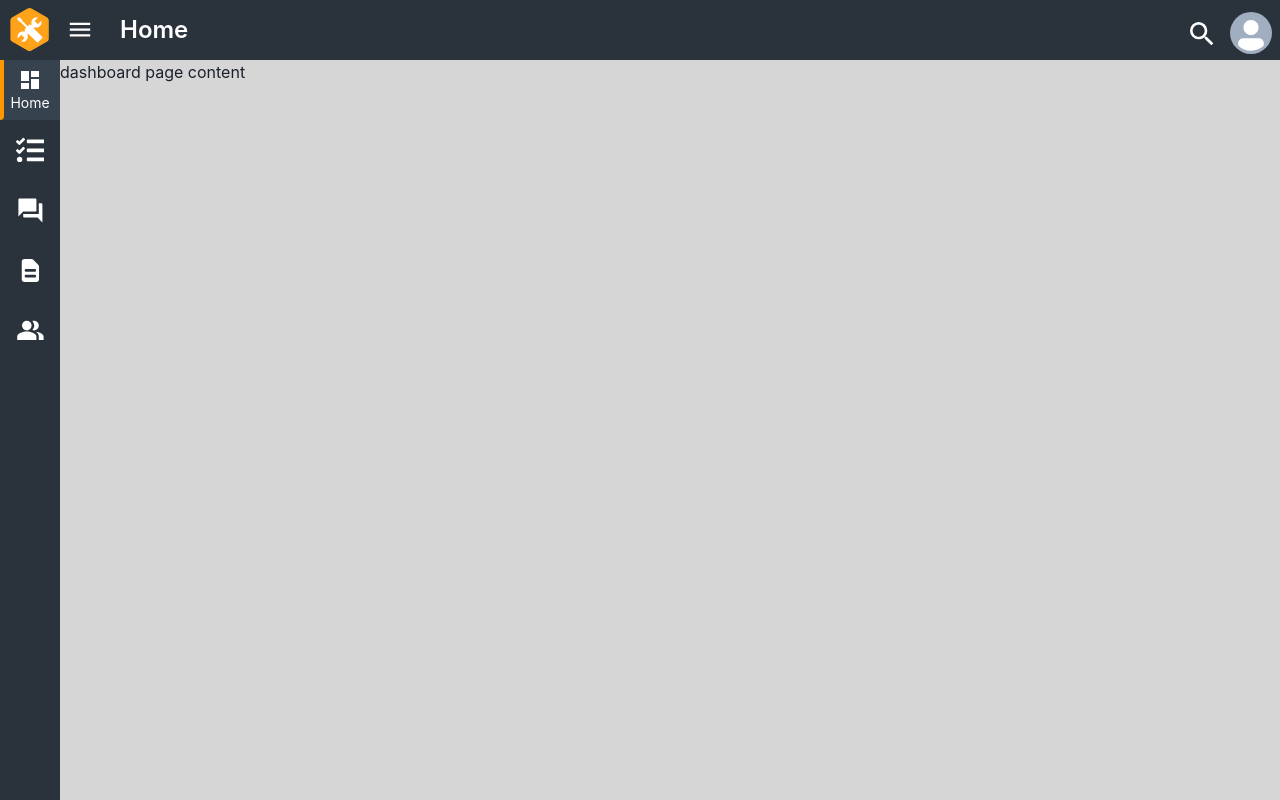
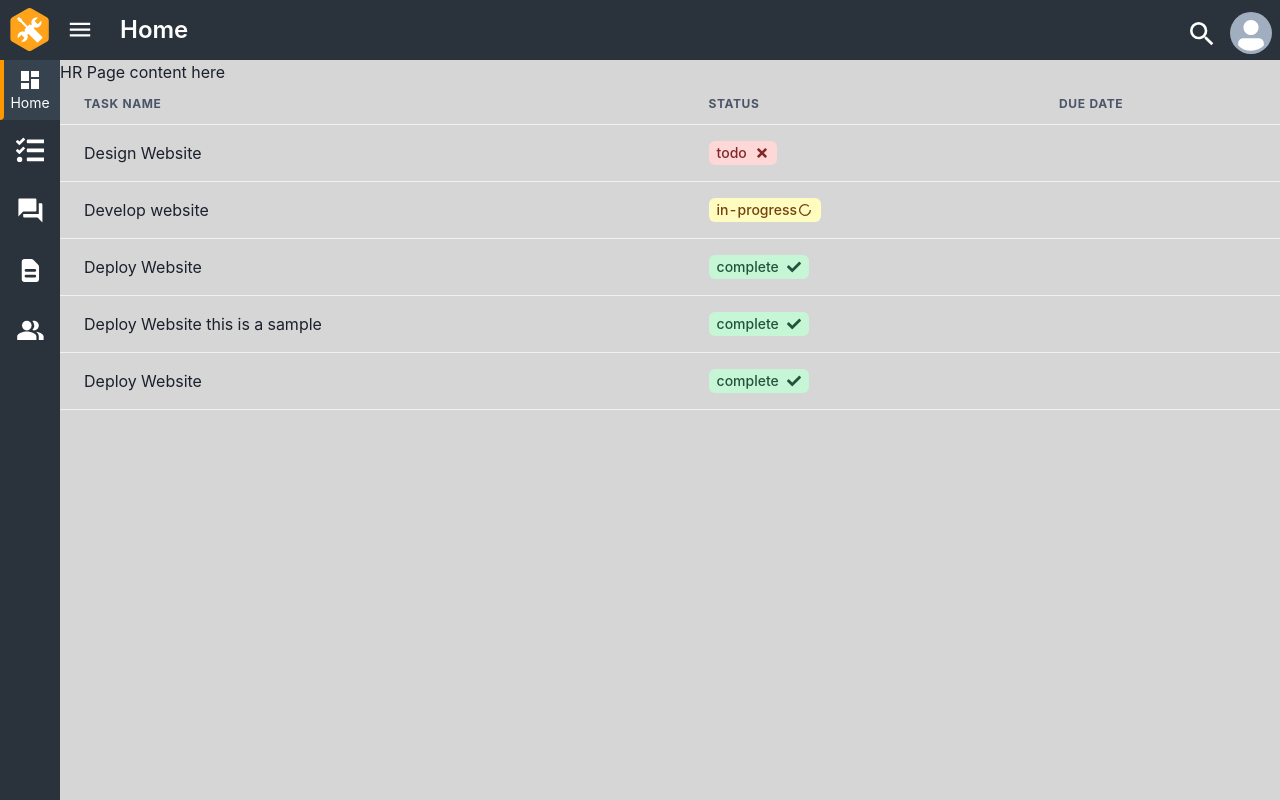
Before and after one commit to DawidWraga/team-project, a Next.js app: page /dashboard in a window 1280 px wide. Built offline with nearby package versions, Linux system fonts and the light colour scheme; sample sign-in values are in the browser's storage.

Commit message:
create users page

```diff
--- a/pages/users.jsx
+++ b/components/UserDashboard.jsx
@@ -14,7 +14,7 @@
 import { RiLoader4Line } from 'react-icons/ri';
 import tasks from 'db/tasks.json';
 
-export default function UsersPage(props) {
+export function UserDashboard(props) {
 	const {} = props;
 
 	return (
--- a/components/charts/LineChart.jsx
+++ b/components/charts/LineChart.jsx
@@ -26,12 +26,12 @@
 export function LineChart(props) {
 	const { data } = props;
 
-	const colors = {
-		// primary: '#38A169',
-		// secondary: '#EDF2F7',
+	const defaultColors = {
 		primary: 'hsl(32, 100%, 53%)',
 		secondary: 'hsl(36, 100%, 65%)',
 	};
+
+	const colors = props.colors ?? defaultColors;
 
 	return (
 		<ResponsiveContainer width="100%">
--- a/pages/dashboard.jsx
+++ b/pages/dashboard.jsx
@@ -1,24 +1,11 @@
-// import MainLayout from 'components/layout/MainLayout';
+import { UserDashboard } from 'components/UserDashboard';
 
 export default function DashboardPage(props) {
 	const {} = props;
 
-	return <div> dashboard page content</div>;
+	return (
+		<div>
+			<UserDashboard />
+		</div>
+	);
 }
-
-// DashboardPage.getLayout = function getLayout(page) {
-// 	function HeaderContent() {
-// 		return <></>;
-// 	}
-// 	function SideNavContent() {
-// 		return <></>;
-// 	}
-
-// 	return (
-// 		<MainLayout
-// 			page={page}
-// 			SideNavContent={SideNavContent}
-// 			HeaderContent={HeaderContent}
-// 		/>
-// 	);
-// };
--- /dev/null
+++ b/pages/users/[userId].jsx
@@ -0,0 +1,7 @@
+import { UserDashboard } from 'components/UserDashboard';
+
+export default function IndividualUserPage(props) {
+	const {} = props;
+
+	return <UserDashboard />;
+}
--- /dev/null
+++ b/pages/users/index.jsx
@@ -0,0 +1,5 @@
+export default function UsersPage(props) {
+	const {} = props;
+
+	return <>this is the userS page (list all useres)</>;
+}
```
Also changed, not shown: pages/projects/[projectId]/dashboard.jsx (+25 -0 lines).
